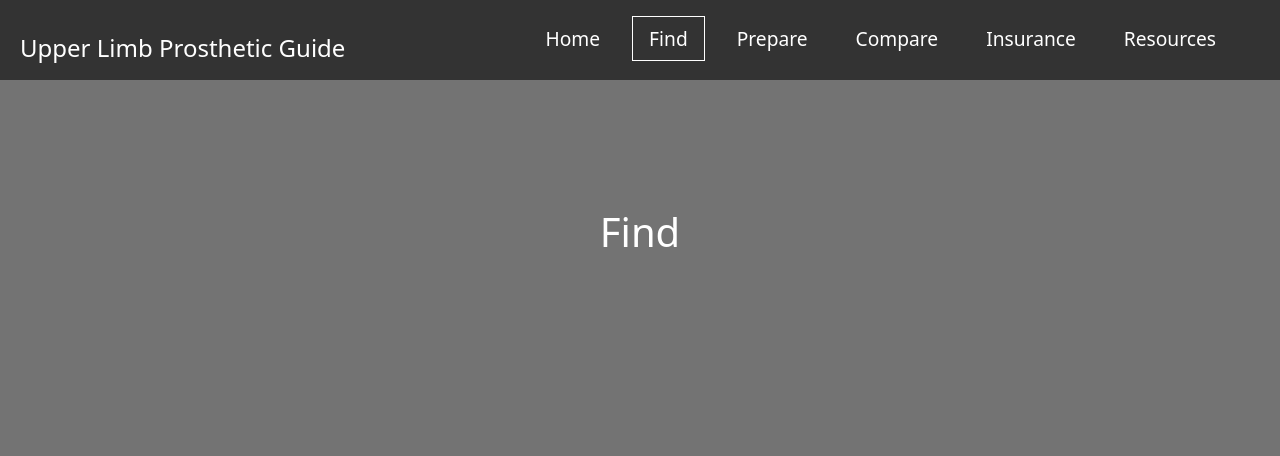
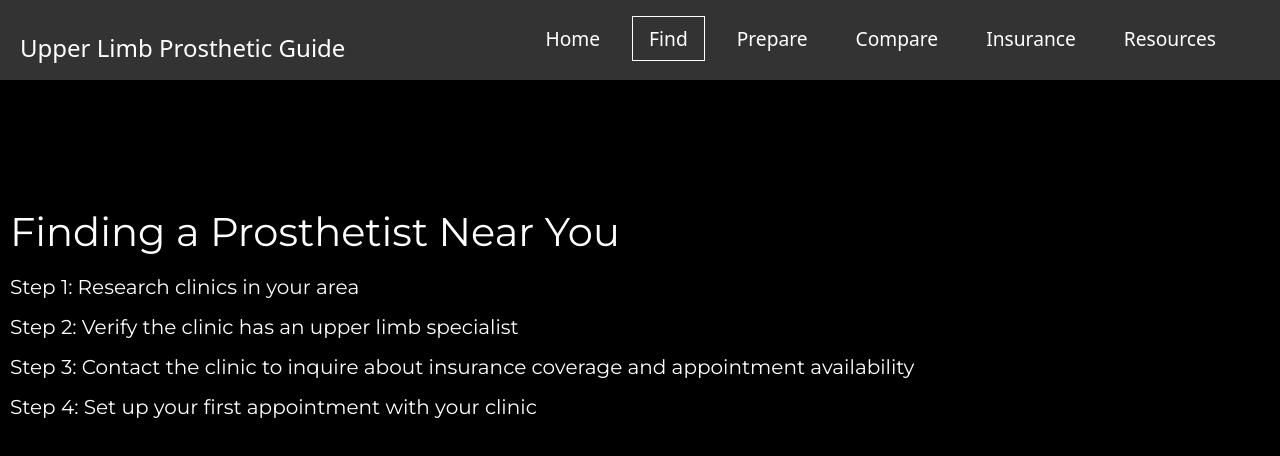
Before and after one commit to parth10800/upper_limb_prosthetic_guide, a React (Create React App) app in the folder prosthetic_web/web_site/: page /find in a window 1280 px wide. Shown: the top 456 px of the page. Built offline with nearby package versions, Linux system fonts and the light colour scheme.

Commit message:
general layout completed

```diff
--- a/prosthetic_web/web_site/src/App.css
+++ b/prosthetic_web/web_site/src/App.css
@@ -4,7 +4,7 @@
 }
 
 body {
-  background-color: #737373;
+  background-color: #000;
   height: 0mm;
 }
 
@@ -15,12 +15,36 @@ body {
   margin-top: 10%;
 }
 
+#btnCompare {
+  color: #fff;
+  text-align: center;
+  height: 10mm;
+  font-size: .8rem;
+  position: left;
+  background-color: #333;
+  border-radius: 12px;
+  padding-left: 18px;
+  padding-right: 18px;
+
+}
+
+#btnTwoCompares {
+  display: flex;
+  width: 400px;
+  margin: 0 auto;
+  justify-content: space-evenly;
+}
+
+#textPrepare {
+  display: flex;
+  margin: 0 auto;
+  width: 700px;
+  align-content: left;
+}
+
 .App-header {
   background-image: url("site_bg_transparent.png");
   background-size: 100%;
-  min-height: 100vh;
-  display: flex;
-  flex-direction: column;
   align-items: center;
   justify-content: center;
   font-size: calc(70px + 2vmin);
@@ -78,6 +102,13 @@ body {
   font-family:'Montserrat';
   color: white;
 }
+.subtitlesLeft {
+  font-size: 50px;
+  text-align: left;
+  font-family:'Montserrat';
+  color: white;
+  margin: 10px;
+}
 .textBody {
   font-size: 20px;
   text-align: center;
@@ -85,8 +116,16 @@ body {
   color: white;
 }
 
+.textBodyLeft {
+  font-size: 20px;
+  text-align: left;
+  font-family:'Montserrat';
+  color: white;
+  margin: 10px;
+}
 .link {
   font-size: 25px;
   text-align: center;
   font-family:'Montserrat';
+  text-decoration: underline;
 }
--- a/prosthetic_web/web_site/src/components/Pages/Compare.js
+++ b/prosthetic_web/web_site/src/components/Pages/Compare.js
@@ -3,7 +3,22 @@ import React from "react";
 export const Compare = () => {
   return (
     <div>
-      <h1>Compare</h1>
+      <div>
+      <p className='subtitles'>
+            <h1>Compare Products</h1>
+          </p>
+          <p className="textBody">
+            What products would you like to compare?
+          </p>
+          <div id = "btnTwoCompares">
+          <button type="etd" name="formBtn" id="btnCompare">
+           Electric Terminal Devices (ETDs)
+          </button>
+          <button type="bionic" name="formBtn" id="btnCompare">
+           Bionic Hands
+          </button>
+          </div>
+    </div>
     </div>
   );
 };
--- a/prosthetic_web/web_site/src/components/Pages/Find.js
+++ b/prosthetic_web/web_site/src/components/Pages/Find.js
@@ -3,7 +3,21 @@ import React from "react";
 export const Find = () => {
   return (
     <div>
-      <h1>Find</h1>
+      <p className='subtitlesLeft'>
+            <h1>Finding a Prosthetist Near You</h1>
+          </p>
+          <p>
+          </p>
+          <p className="textBodyLeft">
+          Step 1: Research clinics in your area
+          </p>
+          <p className="textBodyLeft">
+          Step 2: Verify the clinic has an upper limb specialist
+          </p>
+          <p className="textBodyLeft">Step 3: Contact the clinic to inquire about insurance coverage and appointment availability
+          </p>
+          <p className="textBodyLeft">
+          Step 4: Set up your first appointment with your clinic          </p>
     </div>
   );
 };
--- a/prosthetic_web/web_site/src/components/Pages/Home.js
+++ b/prosthetic_web/web_site/src/components/Pages/Home.js
@@ -3,17 +3,14 @@ import React from "react";
 export const Home = () => {
   return (
     <div className="App">
-
       <div className="App-header">
         <p style={{
           fontSize: "150px;"
-
           }}>
           Upper Limb Prosthetic Guide
           </p>
       </div>
 
-      <div className="App">
       <div className="App-bg2">
         <p className='subtitles'>
           <p>
@@ -60,7 +57,7 @@ export const Home = () => {
           </p>
       </div>
 
-    </div>
+
     </div>
   );
 };
--- a/prosthetic_web/web_site/src/components/Pages/Insurance.js
+++ b/prosthetic_web/web_site/src/components/Pages/Insurance.js
@@ -2,8 +2,24 @@ import React from "react";
 
 export const Insurance = () => {
   return (
-    <div>
-      <h1>Insurance</h1>
+    <div id = "textPrepare">
+    <div >
+      <p className='subtitlesLeft'>
+            <h1>Insurance Basics</h1>
+          </p>
+          <p>
+          </p>
+          <p className="textBodyLeft">
+          Each prosthetist device has an associated L-code.
+          </p>
+          <p className="textBodyLeft">
+          The prosthetist submits the proper L-codes associated to your device to the insurance company for approval.
+          </p>
+          <p className="textBodyLeft">If your request is denied by insurance, you can appeal.
+          However, this is a very lengthy process.
+          </p>
+    </div>
+    <img src="insurance.png"></img>
     </div>
   );
 };
--- a/prosthetic_web/web_site/src/components/Pages/Prepare.js
+++ b/prosthetic_web/web_site/src/components/Pages/Prepare.js
@@ -2,21 +2,25 @@ import React from "react";
 
 export const Prepare = () => {
   return (
-    <div>
-      <p className='subtitles'>
+    <div id = "textPrepare">
+    <div >
+      <p className='subtitlesLeft'>
             <h1>Preparing For Your First Visit</h1>
           </p>
           <p>
           </p>
-          <p className="textBody">
+          <p className="textBodyLeft">
             Don’t be afraid to ask questions! Your prosthetist will ask you questions about your lifestyle and goals for your prosthesis.
           </p>
-          <p className="textBody">
+          <p className="textBodyLeft">
             Have a list of goals ready to share with your prosthetist. What are you planning to use your prosthesis for?
           </p>
-          <p className="textBody">What are some aspects that you value in your prosthesis (i.e appearance, functionality, durability, etc.)
+          <p className="textBodyLeft">What are some aspects that you value in your prosthesis (i.e appearance, functionality, durability, etc.)
             Be aware that the process can be lengthy and it will take several visits before you get to try on a prosthetic socket.
           </p>
     </div>
+    <img src="web_site\src\components\Pages\first-visit.png"></img>
+    </div>
+
   );
 };
--- a/prosthetic_web/web_site/src/components/Pages/Resources.js
+++ b/prosthetic_web/web_site/src/components/Pages/Resources.js
@@ -3,7 +3,18 @@ import React from "react";
 export const Resources = () => {
   return (
     <div>
-      <h1>Resources</h1>
+      <h1>Helpful Resources</h1>
+      <p className="link">
+      Amputee Coalition:
+      </p>
+      <p className="textBody">
+        An organization focused on connecting and empowering those with limb loss.
+</p>
+<p className="link">
+A Complete Guide to Bionic Arms and Hands:
+</p>
+<p className="textBody">A helpful guide explaining the different types of bionic hands and arms on the market
+      </p>
     </div>
   );
 };
```
Also changed, not shown: prosthetic_web/web_site/src/components/Pages/first-visit.png (added).
